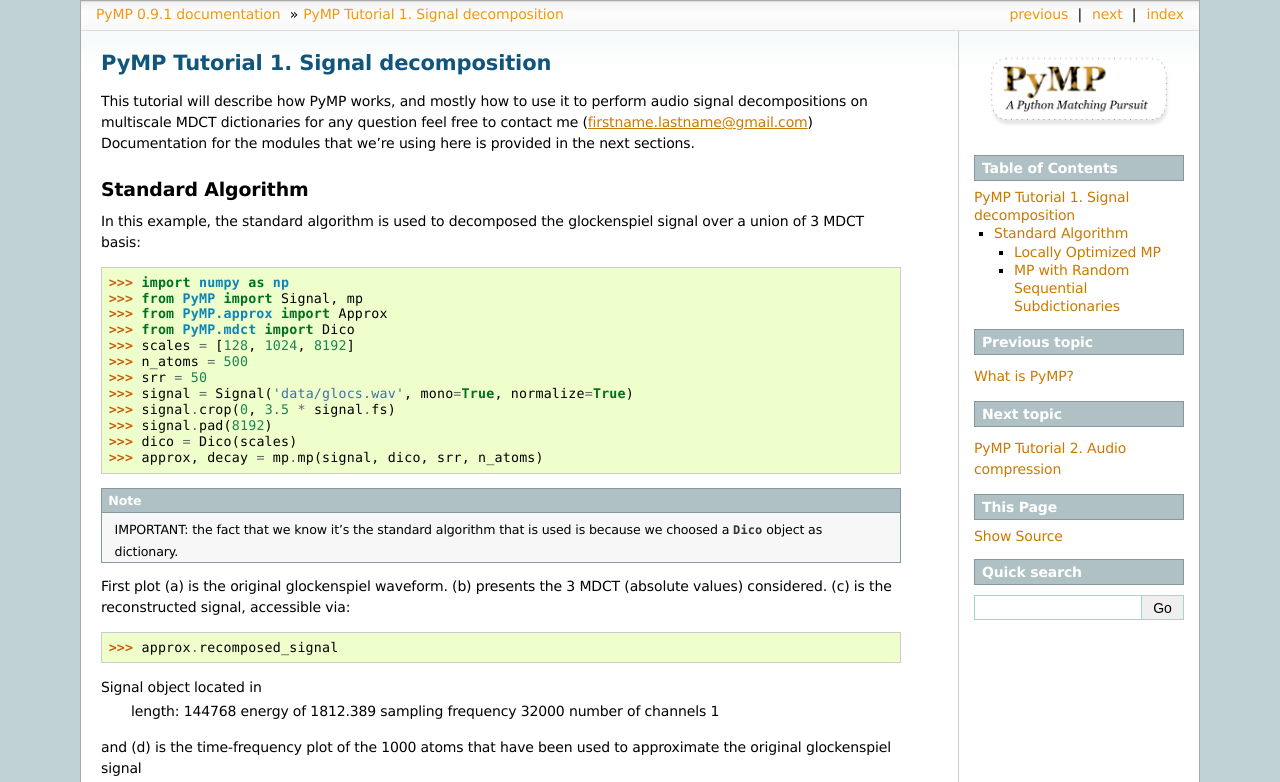
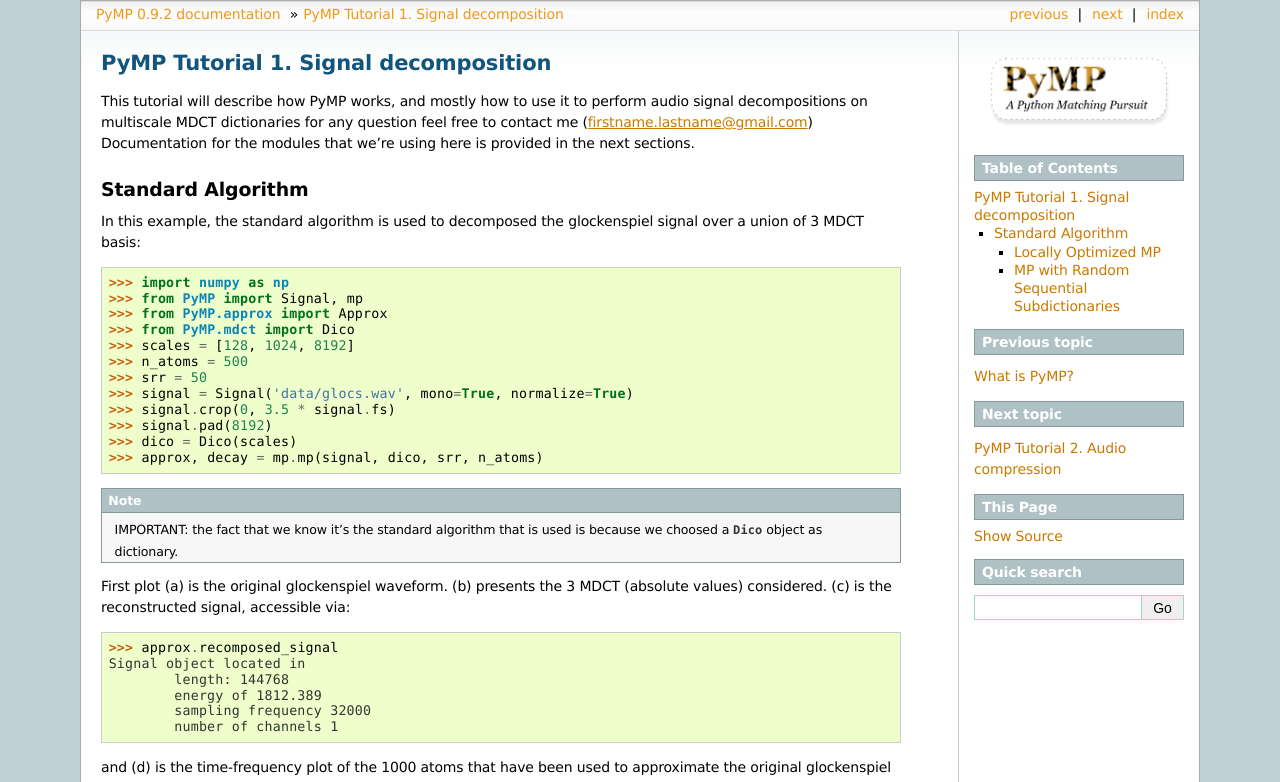
Before and after one commit to mmoussallam/PyMP, a Sphinx documentation site: the page built from doc/example.rst, in a window 1280 px wide and 900 px high, cut to the strip 0-782 px from the top of the window. Built offline with Sphinx 7.4.7, drawn with Linux system fonts in a browser that asks for light colours; some of the changed text lies outside the part shown.

Commit message:
bug in the doc corrected

```diff
--- a/doc/conf.py
+++ b/doc/conf.py
@@ -16,10 +16,10 @@
 # If extensions (or modules to document with autodoc) are in another directory,
 # add these directories to sys.path here. If the directory is relative to the
 # documentation root, use os.path.abspath to make it absolute, like shown here.
-sys.path.append(os.path.abspath('../PyMP'))
-sys.path.append(os.path.abspath('../PyMP/Classes'))
-sys.path.append(os.path.abspath('../PyMP/Tools'))
-sys.path.append(os.path.abspath('../PyMP/Tests'))
+#sys.path.append(os.path.abspath('../PyMP'))
+#sys.path.append(os.path.abspath('../PyMP/Classes'))
+#sys.path.append(os.path.abspath('../PyMP/Tools'))
+#sys.path.append(os.path.abspath('../PyMP/Tests'))
 
 
 #sys.path.append(os.path.abspath('/tsi/devel/linux-x86_64/squeeze/python2.7/Sphinx-1.1.2/lib/python2.7/site-packages/Sphinx-1.1.2-py2.7.egg/sphinx/ext'))
@@ -59,7 +59,7 @@
 # The short X.Y version.
 version = '0.9'
 # The full version, including alpha/beta/rc tags.
-release = '0.9.1'
+release = '0.9.2'
 
 # The language for content autogenerated by Sphinx. Refer to documentation
 # for a list of supported languages.
--- a/doc/example.rst
+++ b/doc/example.rst
@@ -30,7 +30,7 @@
 	IMPORTANT: the fact that we know it's the standard algorithm that is used is because we choosed a :class:`.Dico` object as dictionary.
 
 First plot (a) is the original glockenspiel waveform. (b) presents the 3 MDCT (absolute values) considered.
-(c) is the reconstructed signal, accessible via::
+(c) is the reconstructed signal, accessible via:
 
 >>> approx.recomposed_signal
 Signal object located in
@@ -48,7 +48,7 @@
 >>> approx.compute_srr() # doctest:+ELLIPSIS
 19.167848...
 
-and save the result in various formats (see the :class:`.Approx` documentation)::
+and save the result in various formats (see the :class:`.Approx` documentation):
 
 >>> approx.recomposed_signal.write('outPutPath.wav')
 
--- a/doc/index.rst
+++ b/doc/index.rst
@@ -5,12 +5,9 @@
 
 PyMP's documentation!
 =====================
-.. latex::
-
-		\makeindex
 
 .. toctree::
-   :maxdepth: 3
+   :maxdepth: 2
 
    doc
    example
```
Also changed, not shown: doc/example_coder.rst (+4 -4 lines), 1 other file.
